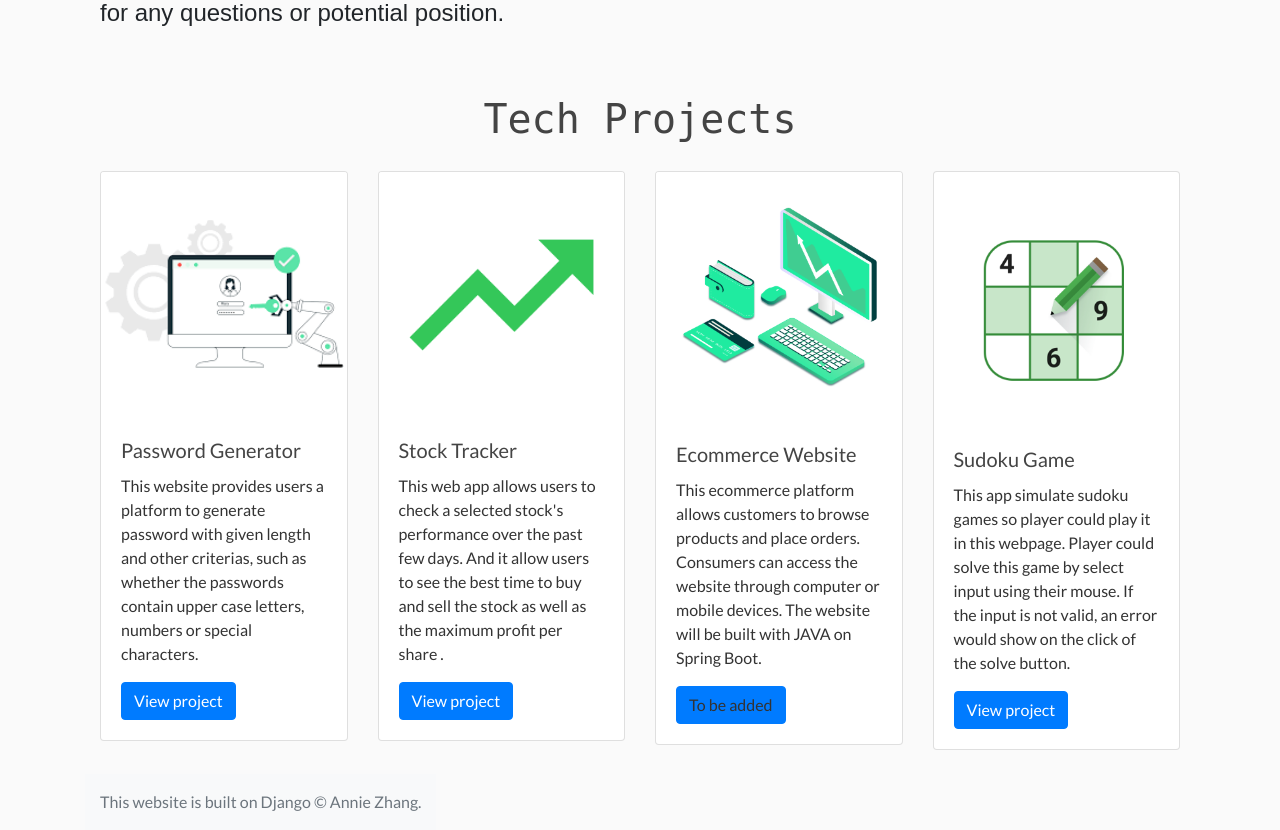
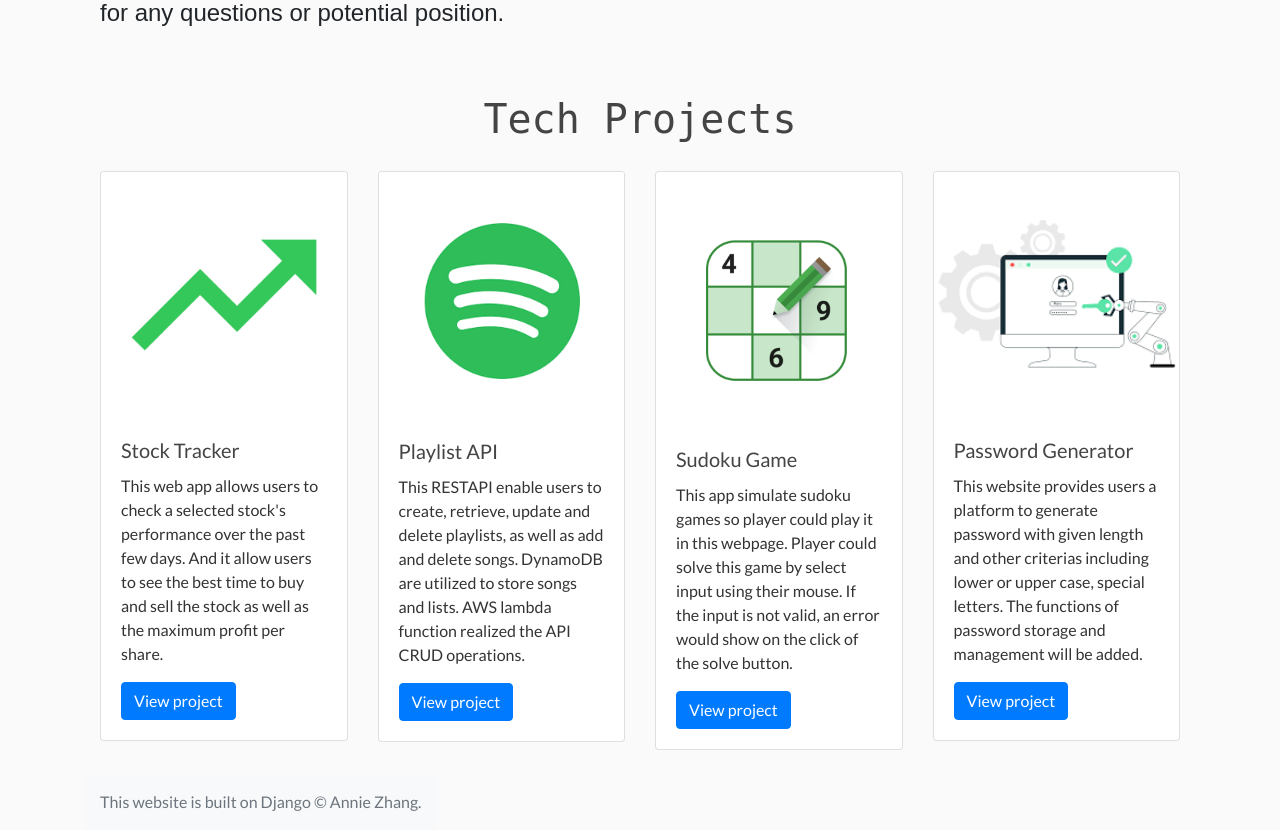
Before and after one commit to anniegezhang/portfolio, a Django app: page / in a window 1280 px wide. Shown: the part 491-1321 px from the top of the page. Run offline with Django 4.2, Linux system fonts and the light colour scheme; some libraries are stand-ins or nearby versions.

```diff
--- a/blog/views.py
+++ b/blog/views.py
@@ -1,4 +1,4 @@
-from tkinter.messagebox import RETRY
+#from tkinter.messagebox import RETRY
 from django.shortcuts import render, get_object_or_404
 from .models import Blog
 
--- a/portfolio/templates/portfolio/base.html
+++ b/portfolio/templates/portfolio/base.html
@@ -35,7 +35,7 @@
       <div class="collapse navbar-collapse text-center" id="navbarNav">
         <ul class="navbar-nav ml-auto">
           <li class="nav-item">
-            <a class="nav-link" href="{% static "portfolio/resume.pdf" %}">Resume</a>
+            <a class="nav-link" href="{% static "portfolio/AZ-SDE.pdf" %}">Resume</a>
           </li>
           <li class="nav-item">
             <a class="nav-link" href="https://www.linkedin.com/in/annie-zhang-7255b98/" target="_blank">LinkedIn</a>
--- a/portfolio/templates/portfolio/home.html
+++ b/portfolio/templates/portfolio/home.html
@@ -18,7 +18,7 @@
         <p>My journey to become a software engineer starts in 2021, when I quit my data analyst job
           in the North Texas Giving Day Team(NPO). Before that I have learned python, data structure and algorithms in my spare time. I have great passion in coding and software engineering, and self-taught Python, Java, SQL, html, CSS,
           Javascript, Django, Spring Boot, REST API, AWS and so on. Currently I'm based in the Bay area, California. Please feel free to check
-          my <a href="{% static 'portfolio/resume' %}">resume</a>, or email me
+          my <a href="{% static 'portfolio/AZ-SDE.pdf' %}">resume</a>, or email me
           at <span class="email"><a href="mailto:gezhang84@gmail.com">gezhang84@gmail.com</a></span> for any questions or potential
           position.</p>
       </div>
@@ -30,35 +30,24 @@
 <div class="row row-cols-1 row-cols-md-4 g-4" id="project-cards">
   <div class="col">
     <div class="card">
-      <img src="{% static 'portfolio/password15.png' %}" class="card-img-top" alt="...">
-      <div class="card-body">
-        <h5 class="card-title">Password Generator</h5>
-        <p class="card-text">This website provides users a platform to generate password with given length and other criterias, such as whether
-          the passwords contain upper case letters, numbers or special characters.</p>
-        <a href="{% url 'password:home' %}" class="btn btn-primary">View project</a>
-      </div>
-    </div>
-  </div>
-  <div class="col">
-    <div class="card">
       <img src="{% static 'portfolio/stock2.png' %}" class="card-img-top" alt="...">
       <div class="card-body">
         <h5 class="card-title">Stock Tracker</h5>
         <p class="card-text">This web app allows users to check a selected stock's performance over the past few days.
-          And it allow users to see the best time to buy and sell the stock as well as the maximum profit per share      . </p>
+          And it allow users to see the best time to buy and sell the stock as well as the maximum profit per share. </p>
         <a href="{% url 'stock:home' %}" class="btn btn-primary">View project</a>
       </div>
     </div>
   </div>
   <div class="col">
     <div class="card">
-      <img src="{% static 'portfolio/ecommerce1.png' %}" class="card-img-top" alt="...">
+      <img src="{% static 'portfolio/playlist1.png' %}" class="card-img-top" alt="...">
       <div class="card-body">
-        <h5 class="card-title">Ecommerce Website</h5>
-        <p class="card-text">This ecommerce platform allows customers to browse products and place orders.
-          Consumers can access the website through computer or mobile devices. The website will be built with JAVA on Spring Boot. </a>
-        </p>
-        <a class="btn btn-primary">To be added</a>
+        <p></p>
+        <h5 class="card-title">Playlist API</h5>
+        <p class="card-text">This RESTAPI enable users to create, retrieve, update and delete playlists, as well as add and delete songs.
+          DynamoDB are utilized to store songs and lists. AWS lambda function realized the API CRUD operations.</p>
+        <a href="https://github.com/anniegezhang/playlist-API-with-AWS-lambda-and-DynamoDB" class="btn btn-primary">View project</a>
         </div>
     </div>
   </div>
@@ -67,7 +56,6 @@
       <p class="card-text"></p>
       <img src="{% static 'portfolio/sudoku4.png' %}" class="card-img-top" alt="...">
       <div class="card-body">
-
         <h5 class="card-title"></h5>
         <h5 class="card-title">Sudoku Game</h5>
         <p class="card-text">This app simulate sudoku games so player could play it in this webpage.
@@ -78,6 +66,17 @@
       </div>
     </div>
   </div>
+  <div class="col">
+    <div class="card">
+      <img src="{% static 'portfolio/password15.png' %}" class="card-img-top" alt="...">
+      <div class="card-body">
+        <h5 class="card-title">Password Generator</h5>
+        <p class="card-text">This website provides users a platform to generate password with given length and other criterias including lower or upper case, special letters. The functions of password storage and management
+          will be added.</p>
+        <a href="{% url 'password:home' %}" class="btn btn-primary">View project</a>
+      </div>
+    </div>
+  </div>
 </div>
 
 
```
Also changed, not shown: db.sqlite3, portfolio/static/portfolio/playlist1.png (added), portfolio/static/portfolio/sudoku5.png (added), 1 other file.
